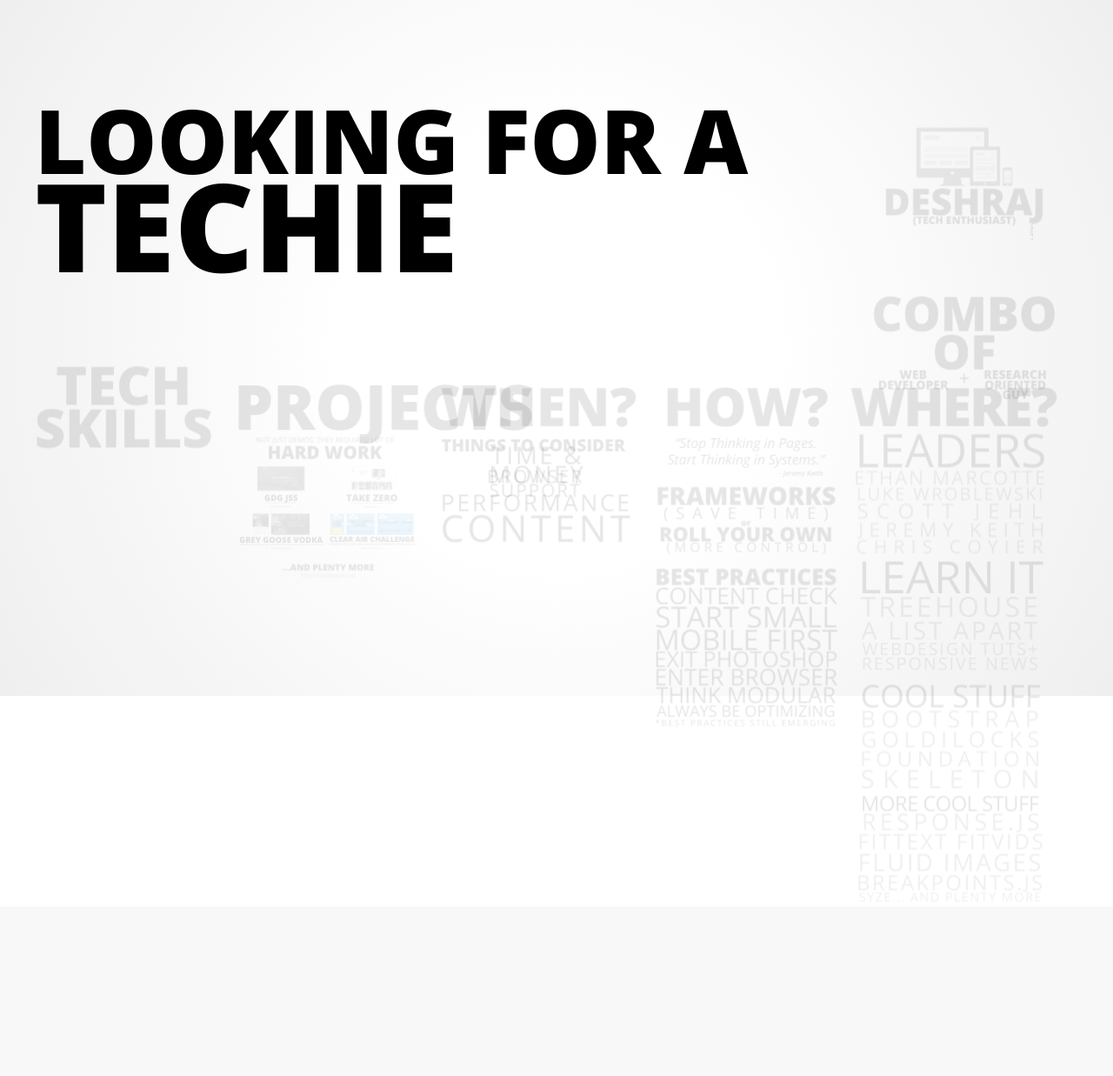
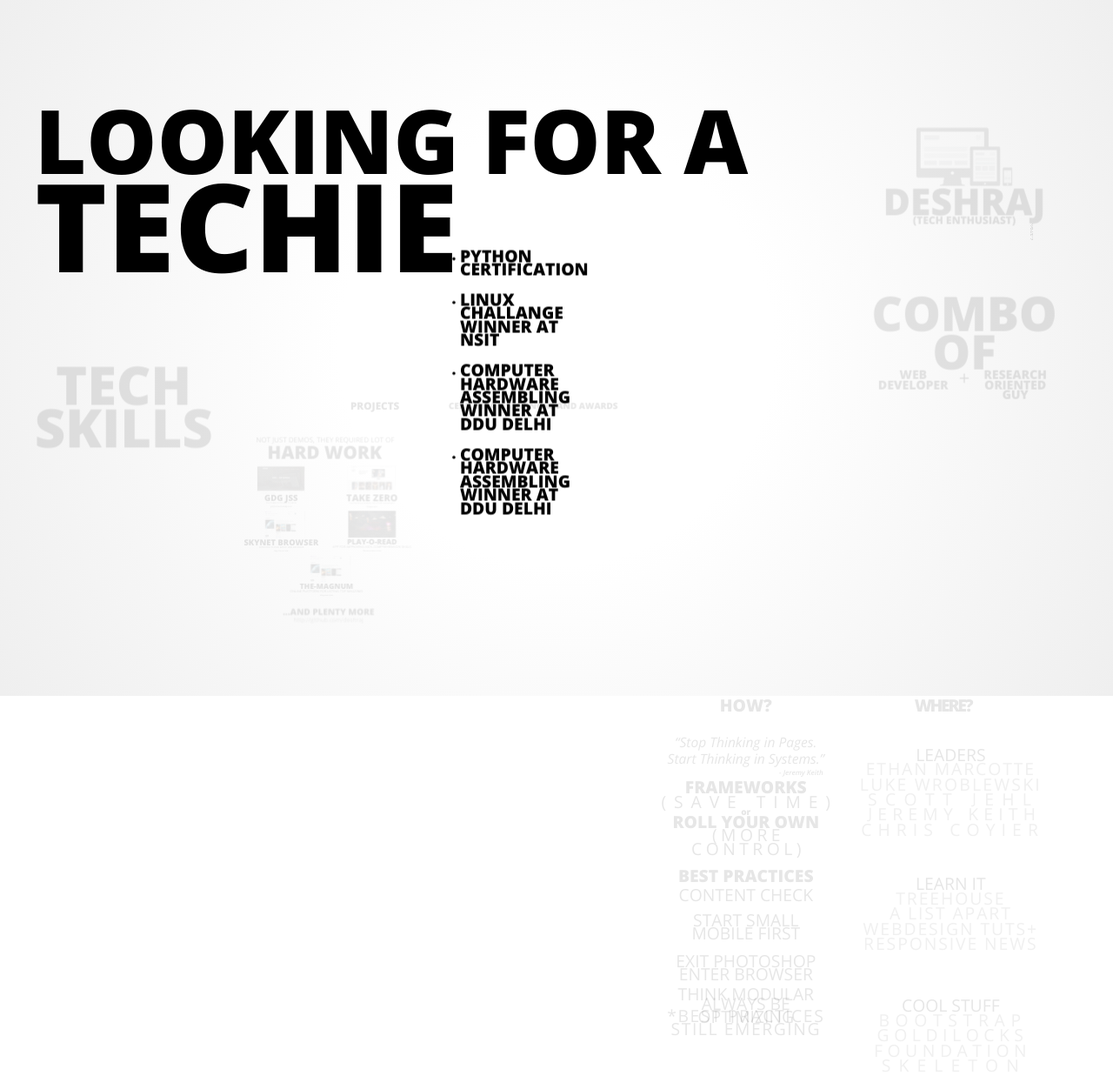
Before and after one commit to DESHRAJ/My-Portfolio, a Python web app: template myportfolio/templates/index.html in a window 1280 px wide. Shown: the top 1237 px of the page at 87% size. Before the commit the page ends 932 px from the top, so only its background shows below. Run offline with Jinja, Linux system fonts and the light colour scheme; the template is opened without the code that fills it, so the values that code supplies are empty.

Commit message:
new images added and project part done

```diff
--- a/myportfolio/templates/index.html
+++ b/myportfolio/templates/index.html
@@ -2,7 +2,7 @@
 <html lang="en">
 <head>
     <meta charset="utf-8" />
-    <title>My Resume</title>
+    <title>About Me</title>
 
     <link href='http://fonts.googleapis.com/css?family=Open+Sans:300italic,600italic,700italic,300,400,800' rel='stylesheet' type='text/css'>
     <link href="/static/css/normalize.css" rel="stylesheet" />
@@ -19,8 +19,7 @@
 		<div id="title" class="step" data-x="540" data-y="600" data-scale="4.5">
 			<div class="big bold">
 				<div id="title-text1">Looking for a</div>
-<!-- 				<div id="title-text2">A</div>
- -->				<div id="title-text3">Techie</div>
+				<div id="title-text3">Techie</div>
 			</div>
 		</div>
 
@@ -55,7 +54,7 @@
 			<br>
 			<div class="big light" id="why-sml">HTML + CSS + Javascript</div>
 			<div class="big bold" id="why-one-site">Python</div>
-			<div class="big bold" id="why-every">C, C++ & LINUX</div>
+			<div class="big bold" id="why-every">C, C++ & Linux</div>
 			<div class="big light" id="why-sml">Windows Mobile App Dev.</div>
 
 		</div>
@@ -76,8 +75,6 @@
 			<div class="big bold" id="why-one-site">Mongodb</div>
 
 		</div>
-
-
 		<div class="step" id="othertech" data-x="7000" data-y="0" data-rotate="-90" data-rotate-y="90" data-scale=".1">
 			<div class="big bold"><h1>Other Tech Skills:</h1></div>
 			<div class="big bold" id="bold"><p>Computer Vision</p></div>
@@ -88,8 +85,9 @@
 		</div>
 
 
-		<div id="who" class="step" data-x="-650" data-y="900" data-scale="1">
-			<div class="big bold title"><h3>Projects</h3></div>
+
+		<div id="who" class="step" data-x="-400" data-y="900" data-scale="1">
+			<div class="big light"><h3>Projects</h3></div>
 		</div>
 
 		<div id="who-real" class="step" data-x="-660" data-y="1120" data-scale="1">
@@ -119,69 +117,78 @@
 			</a>
 			<div class="big bold" id="who-obama">Take Zero</div>
 			<div class="big light" id="who-obama-desc">The Portfolio Website for Actors and Models</div>
-			<a href="http://barackobama.com" class="small">barackobama.com</a>
+			<a href="http://takezero.in" class="small">Takezero.in</a>
 		</div>
 
 		<div id="who-greygoose" class="step" data-x="-885" data-y="1550" data-scale=".48">
-			<a href="http://www.greygoose.com" class="img-link">
-				<div class="img-wrap img-inline" id="img-greygoose-s">
-					<img src="/static/img/greygoose_s.jpg" />
-				</div>
-				<div class="img-wrap img-inline" id="img-greygoose-l">
-					<img src="/static/img/greygoose_l.jpg" />
+			<a href="http://www.windowsphone.com/en-in/store/app/skynetv1/410885f3-fe4e-4b00-baf6-b87749dd4463" class="img-link">
+				<div class="img-wrap img-inline" id="img-greygoose">
+					<img src="/static/img/4.png" />
 				</div>
 			</a>
-			<div class="big bold" id="who-greygoose">Grey Goose Vodka</div>
-			<div class="big light" id="who-greygoose-desc">Responsive site for Grey Goose with parallax scrolling animation</div>
-			<a href="http://www.greygoose.com" class="small">www.greygoose.com</a>
+			<div class="big bold" id="who-greygoose">SkyNet Browser</div>
+			<div class="big light" id="who-greygoose-desc">Windows Phone Based Web Browser</div>
+			<a href="http://www.windowsphone.com/en-in/store/app/skynetv1/410885f3-fe4e-4b00-baf6-b87749dd4463" class="small">App Store Link</a>
 		</div>
 
 		<div id="who-cac" class="step" data-x="-415" data-y="1550" data-scale=".48">
-			<a href="http://clearairchallenge.com" class="img-link">
+			<a href="http://playoread.herokuapp.com" class="img-link">
 				<div class="img-wrap img-inline" id="img-clean-s">
-					<img src="/static/img/clean_s.jpg" />
-				</div>
-				<div class="img-wrap img-inline" id="img-clean-m">
-					<img src="/static/img/clean_m.jpg" />
-				</div>
-				<div class="img-wrap img-inline" id="img-clean-l">
-					<img src="/static/img/clean_l.jpg" />
+					<img src="/static/img/7.png" />
 				</div>
 			</a>
-			<div class="big bold" id="who-cac">Clear Air Challenge</div>
-			<div class="big light" id="who-cac-desc">Promo site for the Clear Air Commute Challenge</div>
-			<a href="http://clearairchallenge.com" class="small">clearairchallenge.com</a>
+			<div class="big bold" id="who-cac">Play-o-Read</div>
+			<div class="big light" id="who-cac-desc">App for improving kids comprehension skills</div>
+			<a href="http://playoread.herokuapp.com" class="small">Chromre Store Link</a>
 		</div>
 
-		<div id="who-more" class="step" data-x="-640" data-y="1750" data-scale=".5">
-			<div class="big bold">...and plenty more</div>
-			<a href="http://mediaqueri.es/">http://mediaqueri.es</a>
+		<div id="who-cac" class="step" data-x="-650" data-y="1780" data-scale=".48">
+			<a href="http://the-magnum.com" class="img-link">
+				<div class="img-wrap img-inline" id="img-clean-s">
+					<img src="/static/img/4.png" />
+				</div>
+			</a>
+			<div class="big bold" id="who-cac">The-Magnum</div>
+			<div class="big light" id="who-cac-desc">Online Platform for listing Top Magzines</div>
+			<a href="http://the-magnum.com" class="small">Magnum Link</a>
 		</div>
 
-		<div id="when" class="step" data-x="420" data-y="900" data-scale="1">
-			<div class="big bold title">When?</div>
+
+
+
+
+		<div id="who-more" class="step" data-x="-640" data-y="1980" data-scale=".5">
+			<div class="big bold">...and plenty more</div>
+			<a href="http://github.com/deshraj/">http://github.com/deshraj</a>
 		</div>
 
-		<div id="when-things" class="step" data-x="420" data-y="1100" data-scale="1">
-			<div class="big bold">Things to Consider</div>
+
+
+		<div id="when" class="step" data-x="420" data-y="900" data-scale="1">
+			<div class="big bold ">Ceritificates, Honors and Awards</div>
 		</div>
 
-		<div id="when-thing1" class="step" data-x="420" data-y="1200" data-scale="1">
-			<div class="big extralight">Time &amp; Money</div>
+		<div id="when-things"  data-x="420" data-y="1100" data-scale="1">
+		<ul>
+			<li><div class="big bold"><p>Python Certification</p></div></li>
+			<li><div class="big bold"><p>Linux Challange Winner at NSIT</p></div></li>
+			<li><div class="big bold"><p>Computer Hardware Assembling Winner at DDU Delhi</p></div></li>
+			<li><div class="big bold"><p>Computer Hardware Assembling Winner at DDU Delhi</p></div></li>
+		</ul>
+		<!-- </div>
+
+		<div id="when-thing1" class="step" data-x="420" data-y="1300" data-scale="1">
 		</div>
 
-		<div id="when-thing2" class="step" data-x="420" data-y="1300" data-scale="1">
-			<div class="big extralight">Browser Support</div>
+		<div id="when-thing2" class="step" data-x="420" data-y="1500" data-scale="1">
+
 		</div>
 
-		<div id="when-thing3" class="step" data-x="420" data-y="1400" data-scale="1">
-			<div class="big extralight">Performance</div>
+		<div id="when-thing3" class="step" data-x="420" data-y="1700" data-scale="1">
+
 		</div>
 
-		<div id="when-thing4" class="step" data-x="420" data-y="1530" data-scale="1">
-			<div class="big extralight">Content</div>
-		</div>
-
+ -->
 		<div id="how" class="step" data-x="1520" data-y="900" data-scale="1">
 			<div class="big bold title">How?</div>
 		</div>
```
Also changed, not shown: myportfolio/static/img/3.png, myportfolio/static/img/4.png, myportfolio/static/img/5.png (deleted), myportfolio/static/img/7.png (added).
